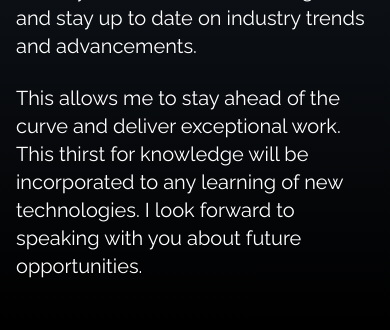
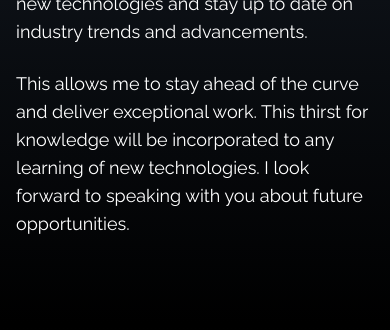
Before and after one commit to RaevenTech/personal-profile-page, a React (Create React App) app in the folder per-port/: page / in a window 390 px wide. Shown: the part 1364-1694 px from the top of the page. Built offline with nearby package versions, Linux system fonts and the light colour scheme.

Commit message:
live on vercel

```diff
--- a/per-port/src/components/About.js
+++ b/per-port/src/components/About.js
@@ -7,12 +7,12 @@ const About = () => {
             className="w-full h-screen bg-gradient-to-b from-gray-800 to-black text-white"
         >
             <div className="max-w-screen-lg p-4 mx-auto flex flex-col justify-center w-full- h-full">
-                <div className="pb-8 mt-20 md:mt-8 md:pl-16">
+                <div className="pb-8  mt-20 md:mt-8 md:pl-16">
                     <p className="text-4xl font-bold inline border-b-2 border-gray-500 ">
                         About
                     </p>
                 </div>
-                <p className="text-xl mt-5 md:px-16">
+                <p className="text-lg mt-5 md:px-16">
                     I have experience efficiently coding websites and
                     applications using modern HTML, CSS, JavaScript and React.
                     Building state-of-the-art, easy to use, user-friendly
@@ -25,7 +25,7 @@ const About = () => {
 
                 <br />
 
-                <p className="text-xl md:px-16 ">
+                <p className="text-lg md:px-16 ">
                     This allows me to stay ahead of the curve and deliver
                     exceptional work. This thirst for knowledge will be
                     incorporated to any learning of new technologies. I look
--- a/per-port/src/components/Portfolio.js
+++ b/per-port/src/components/Portfolio.js
@@ -36,8 +36,8 @@ const Portfolio = () => {
                     <p className="py-6">Check out some of my work here</p>
                 </div>
                 <div
-                    className="grid sm:grid-cols-2 md:grid-cols-3 gap-8
-                    px-12 sm:px-0 md:px-16"
+                    className="grid sm:grid-cols-2 md:grid-cols-3 gap-8 pr-4
+                     sm:px-0 md:px-16"
                 >
                     {projects.map(({ id, src }) => (
                         <div
```
Also changed, not shown: 1 other file (tests, documents, lock files or other folders).
